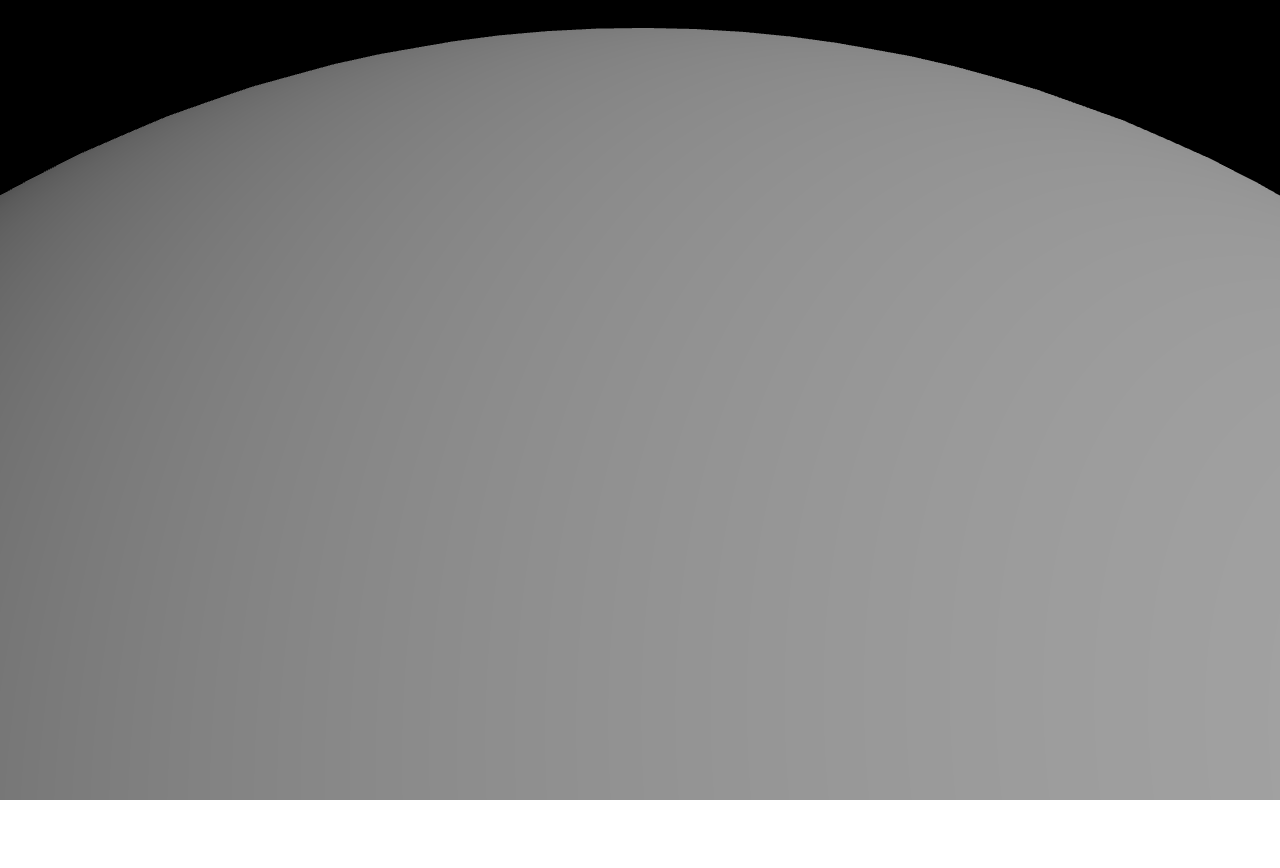
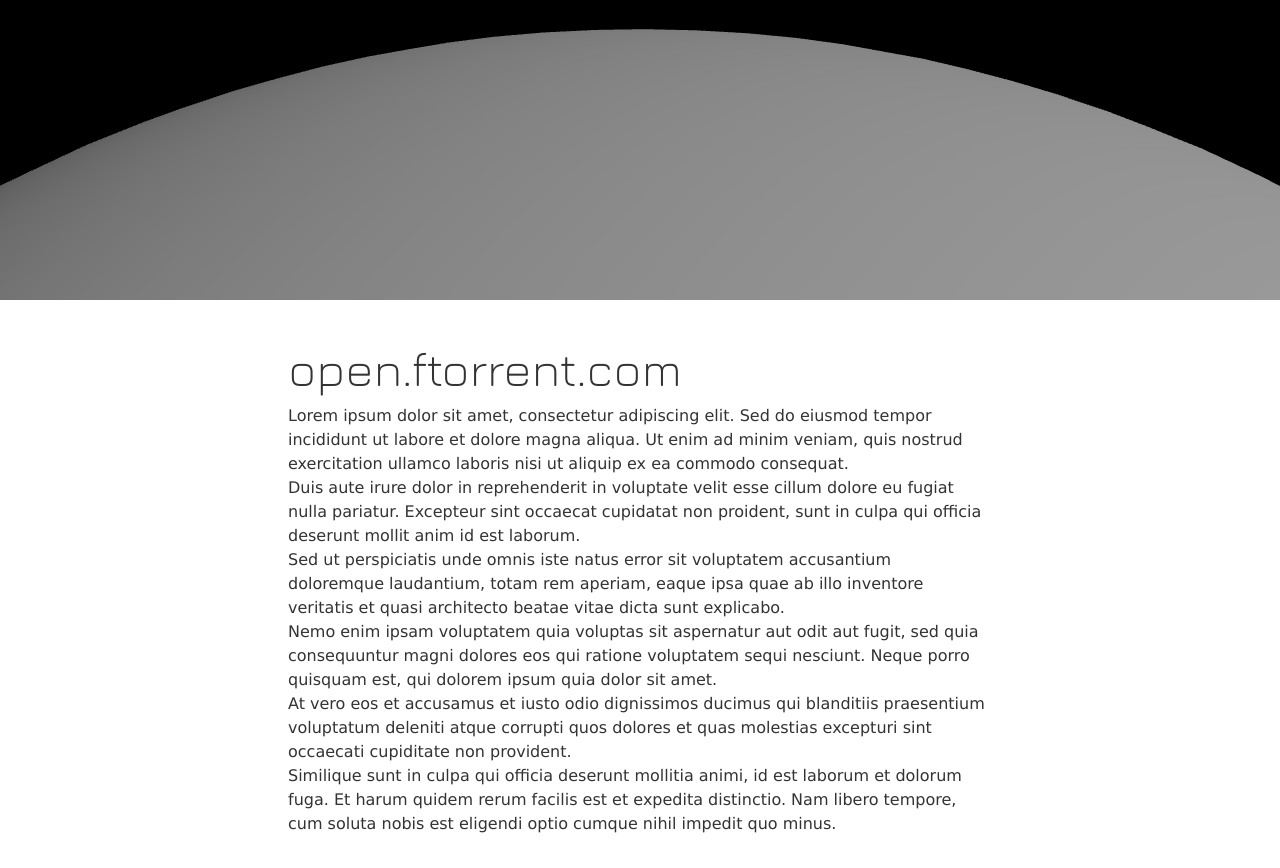
Before and after one commit to zootella/ftorrent, a Vue app in the folder open/page/: page / in a window 1280 px wide. Before the commit the page ends 800 px from the top, so only its background shows below. Built offline with nearby package versions, Linux system fonts and the light colour scheme.

Commit message:
space on page

```diff
--- a/open/page/src/App.vue
+++ b/open/page/src/App.vue
@@ -1,11 +1,11 @@
 
 <script setup>
 
-import Space from './components/Space.vue'
+import Page from './components/Page.vue'
 
 </script>
 <template>
 
-<Space />
+<Page />
 
 </template>
--- /dev/null
+++ b/open/page/src/components/Page.vue
@@ -0,0 +1,36 @@
+<script setup>
+import Space from './Space.vue'
+</script>
+
+<template>
+	<Space class="banner" />
+
+	<div class="content">
+		<h1>open.ftorrent.com</h1>
+
+		<p>Lorem ipsum dolor sit amet, consectetur adipiscing elit. Sed do eiusmod tempor incididunt ut labore et dolore magna aliqua. Ut enim ad minim veniam, quis nostrud exercitation ullamco laboris nisi ut aliquip ex ea commodo consequat.</p>
+
+		<p>Duis aute irure dolor in reprehenderit in voluptate velit esse cillum dolore eu fugiat nulla pariatur. Excepteur sint occaecat cupidatat non proident, sunt in culpa qui officia deserunt mollit anim id est laborum.</p>
+
+		<p>Sed ut perspiciatis unde omnis iste natus error sit voluptatem accusantium doloremque laudantium, totam rem aperiam, eaque ipsa quae ab illo inventore veritatis et quasi architecto beatae vitae dicta sunt explicabo.</p>
+
+		<p>Nemo enim ipsam voluptatem quia voluptas sit aspernatur aut odit aut fugit, sed quia consequuntur magni dolores eos qui ratione voluptatem sequi nesciunt. Neque porro quisquam est, qui dolorem ipsum quia dolor sit amet.</p>
+
+		<p>At vero eos et accusamus et iusto odio dignissimos ducimus qui blanditiis praesentium voluptatum deleniti atque corrupti quos dolores et quas molestias excepturi sint occaecati cupiditate non provident.</p>
+
+		<p>Similique sunt in culpa qui officia deserunt mollitia animi, id est laborum et dolorum fuga. Et harum quidem rerum facilis est et expedita distinctio. Nam libero tempore, cum soluta nobis est eligendi optio cumque nihil impedit quo minus.</p>
+
+	</div>
+</template>
+
+<style scoped>
+.banner {
+	height: 300px;
+}
+
+.content {
+	max-width: 48rem;
+	margin: 0 auto;
+	padding: 2rem;
+}
+</style>
--- a/open/page/src/components/Space.vue
+++ b/open/page/src/components/Space.vue
@@ -8,7 +8,7 @@ const TICK_MS = 1000 // how often the globe updates rotation
 const TIME_SCALE = 1 // 1 = real time, 10 = 10x faster, etc.
 
 const container = ref(null)
-let renderer, scene, camera, globe
+let renderer, scene, camera, globe, tickInterval
 const startTime = Date.now()
 const startHours = new Date().getUTCHours() + new Date().getUTCMinutes() / 60 + new Date().getUTCSeconds() / 3600
 
@@ -16,23 +16,24 @@ onMounted(() => {
 	scene = new THREE.Scene()
 	scene.background = new THREE.Color(0x000000)
 
+	const el = container.value
 	const FOV = 10
 	const GLOBE_RADIUS = 1
-	const aspect = window.innerWidth / window.innerHeight
+	const aspect = el.clientWidth / el.clientHeight
 	const halfFovRad = THREE.MathUtils.degToRad(FOV / 2)
 
-	// Position camera so globe width matches viewport width
+	// Position camera so globe width matches container width
 	const CAMERA_Z = GLOBE_RADIUS / (Math.tan(halfFovRad) * aspect) * 0.5
 	camera = new THREE.PerspectiveCamera(FOV, aspect, 0.1, 100)
 	camera.position.set(0, 0, CAMERA_Z)
 
-	// Position globe so its top touches the top-center of the viewport
+	// Position globe so its top touches the top-center of the container
 	const visibleHalfHeight = CAMERA_Z * Math.tan(halfFovRad)
 	const GAP = 0.025
 	const globeY = visibleHalfHeight - GLOBE_RADIUS - GAP
 
 	renderer = new THREE.WebGLRenderer({ antialias: true })
-	renderer.setSize(window.innerWidth, window.innerHeight)
+	renderer.setSize(el.clientWidth, el.clientHeight)
 	renderer.setPixelRatio(Math.min(window.devicePixelRatio, 2))
 	container.value.appendChild(renderer.domElement)
 
@@ -82,8 +83,8 @@ onMounted(() => {
 		canvas.addEventListener('pointerleave', () => { isDragging = false })
 	}
 
-	// Update rotation once per minute
-	setInterval(() => {
+	// Update rotation periodically
+	tickInterval = setInterval(() => {
 		updateRotation()
 		render()
 	}, TICK_MS)
@@ -108,9 +109,10 @@ function render() {
 }
 
 function onResize() {
+	const el = container.value
 	const FOV = 10
 	const GLOBE_RADIUS = 1
-	const aspect = window.innerWidth / window.innerHeight
+	const aspect = el.clientWidth / el.clientHeight
 	const halfFovRad = THREE.MathUtils.degToRad(FOV / 2)
 	const z = GLOBE_RADIUS / (Math.tan(halfFovRad) * aspect) * 0.5
 	camera.aspect = aspect
@@ -120,11 +122,12 @@ function onResize() {
 	const visibleHalfHeight = z * Math.tan(halfFovRad)
 	globe.position.y = visibleHalfHeight - GLOBE_RADIUS - 0.025
 
-	renderer.setSize(window.innerWidth, window.innerHeight)
+	renderer.setSize(el.clientWidth, el.clientHeight)
 	render()
 }
 
 onUnmounted(() => {
+	clearInterval(tickInterval)
 	window.removeEventListener('resize', onResize)
 	renderer?.dispose()
 })
@@ -136,8 +139,8 @@ onUnmounted(() => {
 
 <style scoped>
 .space {
-	width: 100vw;
-	height: 100vh;
+	width: 100%;
+	height: 100%;
 	overflow: hidden;
 }
 </style>
```
